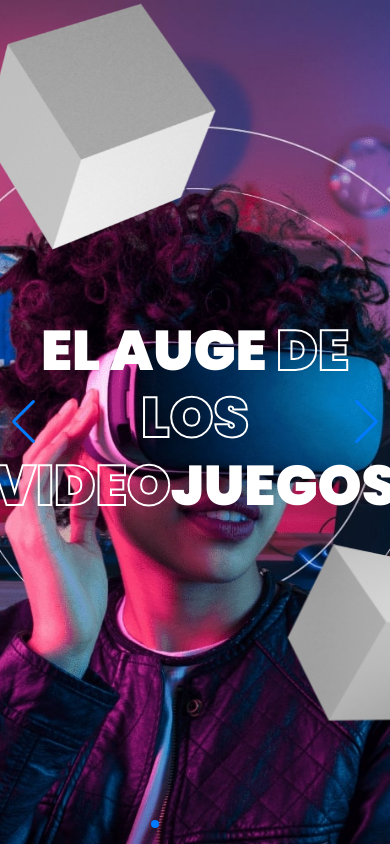
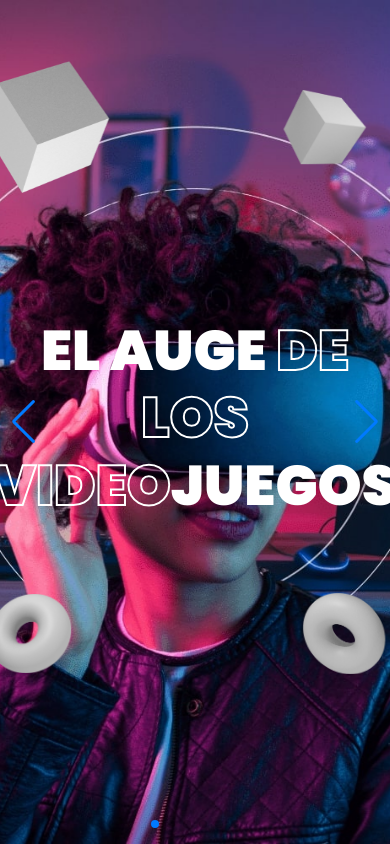
Before and after one commit to agustinguanipa/prueba-vbrandad, a plain HTML site: page index.html in a window 390 px wide. Drawn offline with nearby package versions, Linux system fonts and the light colour scheme.

Commit message:
Animaciones agregadas en el Div1

```diff
--- a/index.html
+++ b/index.html
@@ -33,6 +33,12 @@
                 </span>
                 <span class="floating2 wow animate__pulse" data-wow-duration="2s" data-wow-iteration="infinite">
                     <img src="assets/recursos-multimedia/element13-min.png">
+                </span>
+                <span class="floating3 wow animate__pulse" data-wow-duration="2s" data-wow-iteration="infinite">
+                    <img src="assets/recursos-multimedia/element11-min.png">
+                </span>
+                <span class="floating4 wow animate__pulse" data-wow-duration="2s" data-wow-iteration="infinite">
+                    <img src="assets/recursos-multimedia/element14-min.png">
                 </span>
             </div>
         </div>
--- a/styles.css
+++ b/styles.css
@@ -563,7 +563,7 @@ body {
         color: black;
         padding-left: 40vw;
         padding-right: 0vw;
-        padding-top: 16vw;
+        padding-top: 9vw;
     }
 
     .info-div3-title1 span {
@@ -634,7 +634,7 @@ body {
         color: black;
         padding-left: 10vw;
         padding-right: 5vw;
-        padding-top: 15vh;
+        padding-top: 10vh;
     }
 
     .info-div3-title2 span {
@@ -673,11 +673,11 @@ body {
 
     .info-div3-title3 {
         font-family: Poppins-Bold;
-        font-size: 5vw;
+        font-size: 4.2vw;
         color: black;
         padding-left: 35vw;
         padding-right: 5vw;
-        padding-top: 35vw;
+        padding-top: 10vh;
     }
 
     .info-div3-title3 span {
@@ -1534,7 +1534,20 @@ body {
 .floating1 img {
     width: 225px;
     height: auto;
-
+}
+
+@media screen and (max-width: 992px) {
+    .floating1 {
+        position: absolute;
+        margin-top: 5vh;
+        margin-bottom: 75vh;
+        padding-right: 95vw;
+    }
+
+    .floating1 img {
+        width: 120px;
+        height: auto;
+    }
 }
 
 /* ---------------------------------- */
@@ -1549,5 +1562,74 @@ body {
 .floating2 img {
     width: 190px;
     height: auto;
-
-}
+}
+
+@media screen and (max-width: 992px) {
+    .floating2 {
+        position: absolute;
+        margin-top: 5vh;
+        margin-bottom: 75vh;
+        padding-right: 95vw;
+    }
+
+    .floating2 img {
+        width: 80px;
+        height: auto;
+    }
+}
+
+/* ---------------------------------- */
+
+.floating3 {
+    position: absolute;
+    margin-top: 0vh;
+    margin-bottom: 45vh;
+    padding-left: 80vw;
+}
+
+.floating3 img {
+    width: 100px;
+    height: auto;
+}
+
+@media screen and (max-width: 992px) {
+    .floating3 {
+        position: absolute;
+        margin-top: 50vh;
+        margin-bottom: 0vh;
+        padding-right: 95vw;
+    }
+
+    .floating3 img {
+        width: 80px;
+        height: auto;
+    }
+}
+
+/* ---------------------------------- */
+
+.floating4 {
+    position: absolute;
+    margin-top: 50vh;
+    margin-bottom: 0vh;
+    margin-right: 70vw;
+}
+
+.floating4 img {
+    width: 150px;
+    height: auto;
+}
+
+@media screen and (max-width: 992px) {
+    .floating4 {
+        position: absolute;
+        margin-top: 50vh;
+        margin-bottom: 0vh;
+        padding-right: 50vw;
+    }
+
+    .floating4 img {
+        width: 80px;
+        height: auto;
+    }
+}
```
